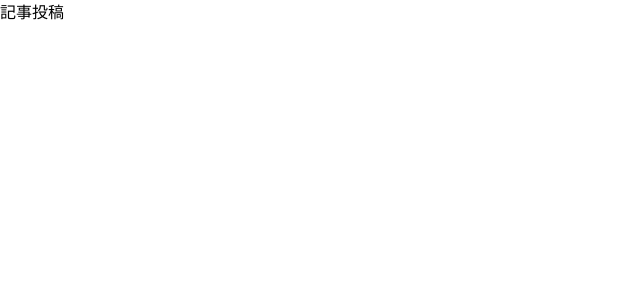
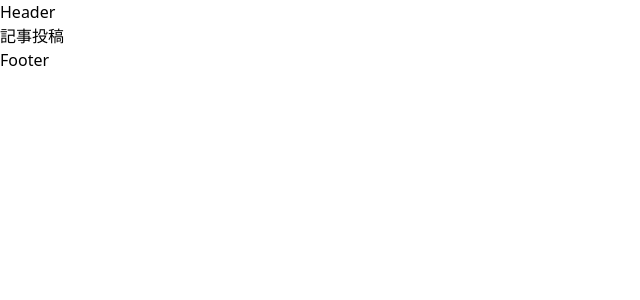
Before and after one commit to mustardlake5/nextjs-14-blog, a Next.js app: page / in a window 1280 px wide. Shown: the top 300 px of the page, without its empty margins (0-640 px from the left). Built offline with nearby package versions, Linux system fonts and the light colour scheme.

Commit message:
layoutの雛形を作成

```diff
--- /dev/null
+++ b/src/Footer.tsx
@@ -0,0 +1,7 @@
+import React from "react";
+
+const Footer = () => {
+  return <div>Footer</div>;
+};
+
+export default Footer;
--- /dev/null
+++ b/src/Header.tsx
@@ -0,0 +1,7 @@
+import React from "react";
+
+const Header = () => {
+  return <div>Header</div>;
+};
+
+export default Header;
--- a/src/app/layout.tsx
+++ b/src/app/layout.tsx
@@ -1,5 +1,7 @@
 import type { Metadata } from "next";
 import "./globals.css";
+import Header from "@/Header";
+import Footer from "@/Footer";
 
 export const metadata: Metadata = {
   title: "Next.js13 Blog",
@@ -13,7 +15,11 @@
 }>) {
   return (
     <html lang="ja">
-      <body>{children}</body>
+      <body>
+        <Header />
+        {children}
+        <Footer />
+      </body>
     </html>
   );
 }
```
